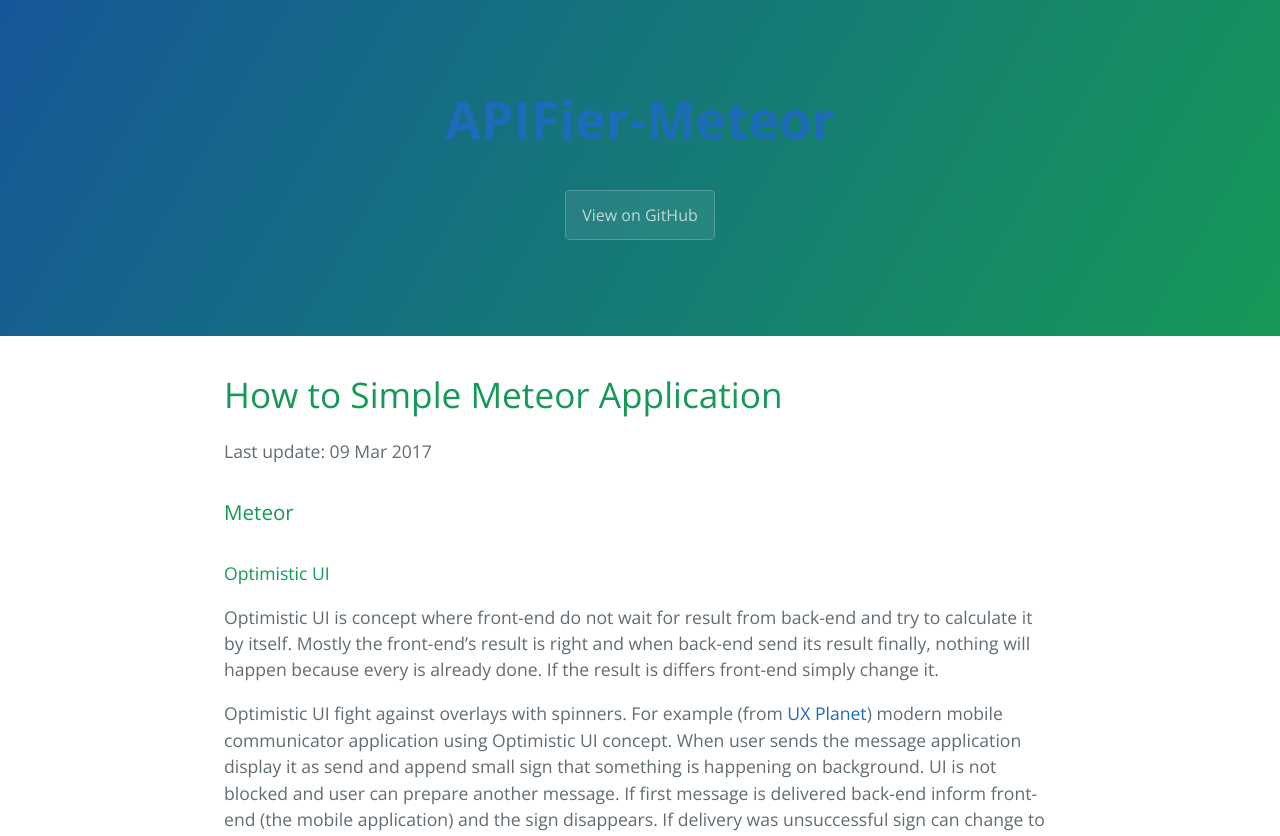
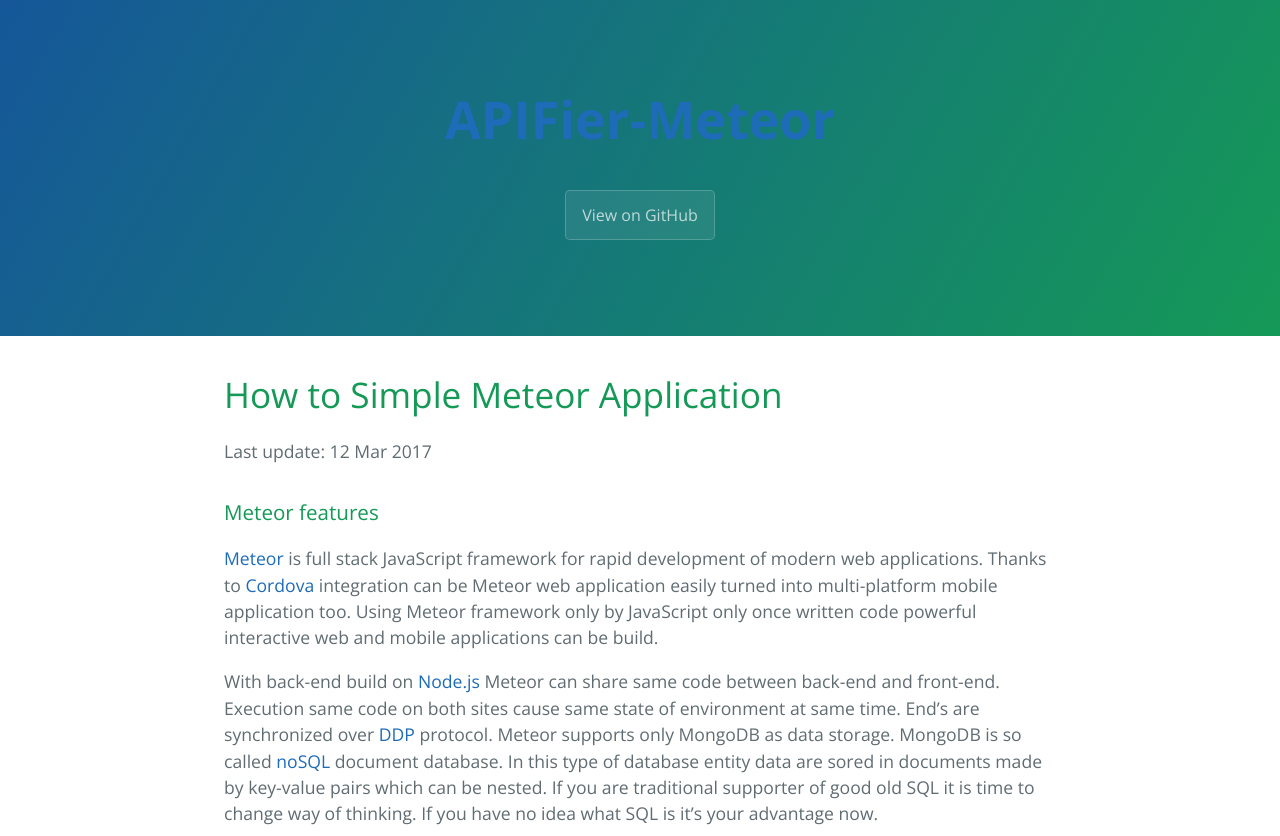
Before and after one commit to kachna/APIFier-Meteor, a Jekyll site: the page built from docs/_posts/2017-03-09-how-to-build-simple-meteor-application.md, in a window 1280 px wide and 1400 px high. Shown: the top 836 px of the window. Built offline with Jekyll 4.4.1, drawn with Linux system fonts in a browser that asks for light colours; the repository's description, which GitHub fills in, is left out; some of the changed text lies outside the part shown.

Commit message:
Meteor-app: install and run added

```diff
--- a/docs/_posts/2017-03-09-how-to-build-simple-meteor-application.md
+++ b/docs/_posts/2017-03-09-how-to-build-simple-meteor-application.md
@@ -1,13 +1,17 @@
 ---
-date: 2017-03-09
+date: 2017-03-12
 title: How to Simple Meteor Application
 layout: post
 ---
 
-### Meteor
+### Meteor features
+[Meteor](http://www.meteor.com) is full stack JavaScript framework for rapid development of modern web applications. Thanks to [Cordova](https://cordova.apache.org/) integration can be Meteor web application easily turned into multi-platform mobile application too. Using Meteor framework only by JavaScript only once written code  powerful interactive web and mobile applications can be build.
+
+
+With back-end build on [Node.js](https://nodejs.org/en/) Meteor can share same code between back-end and front-end. Execution same code on both sites cause same state of environment at same time. End's are synchronized over [DDP](https://github.com/meteor/meteor/blob/master/packages/ddp/DDP.md) protocol. Meteor supports only MongoDB as data storage. MongoDB is so called [noSQL](https://en.wikipedia.org/wiki/NoSQL) document database. In this type of database entity data are sored in documents made by key-value pairs which can be nested. If you are traditional supporter of good old SQL it is time to change way of thinking. If you have no idea what SQL is it's your advantage now.
 
 #### Optimistic UI
-Optimistic UI is concept where front-end do not wait for result from back-end and try to calculate it by itself. Mostly the front-end's result is right and when back-end send its result finally, nothing will happen because every is already done. If the result is differs front-end simply change it.
+Optimistic UI is concept where front-end do not wait for result from back-end and try to calculate it by itself. Mostly the front-end's result is right and when back-end send its result finally, nothing will happen because everything is done already. If the result is differs front-end simply change it.
 
 Optimistic UI fight against overlays with spinners. For example (from [UX Planet](https://uxplanet.org/optimistic-1000-34d9eefe4c05)) modern mobile communicator application using Optimistic UI concept. When user sends the message application display it as send and append small sign that something is happening on background. UI is not blocked and user can prepare another message. If first message is delivered back-end inform front-end (the mobile application) and the sign disappears. If delivery was unsuccessful sign can change to exclamation mark sign and user knows that there were problem.
 
@@ -16,4 +20,28 @@
 
 What is most exciting on Optimistic UI is form fillings. Remember the corporates software usually based on some Java application servers where you fill a field and have to wait until server confirm, that field is filled right and value properly saved and after all of that than you can change another field? So much pain! Optimistic UI do not block anything. It sends changes to back-end as you do them. If server's result differs from front-end's one or it is not confirmed (delivered, saved) UI just warn the user to solve that somehow. No more waiting!
 
-Meteor has advantage in using Optimistic UI because it has back-end and front-end written in JavaScript. So *the code* (for validation of input or calculation of something and so) is written once and it runs on server and on client too. So the server and client calculate the result same way only available data (server has direst access to database) differs. This *once written code* connected with identical *calculation sequence* saves time and lot of stress.
+Meteor has advantage in using Optimistic UI because it has back-end and front-end written in JavaScript. The *code* (for validation of input or calculation of something and so) is written once and it runs on server and on client too. So the server and client calculate the result same way only available data (server has direst access to database) differs. This *once written code* connected with identical *calculation sequence* saves time and lot of stress.
+
+
+### Meteor tutorial
+
+Before building any project in Meteor it is good to start with their [step by step tutorial](https://www.meteor.com/tutorials/blaze/creating-an-app). It describes all basic concepts and framework's structure on simple TODOs application. Tutorial provide all necessary information for future work.
+
+### Building the Aggregator
+
+Back to code. Because you finished simple [TODOs tutorial](https://www.meteor.com/tutorials/blaze/creating-an-app) you should have everything ready for work. If you did somehow skip it jump to [Quick start](https://guide.meteor.com/#quickstart) section of [Meteor Guide](https://guide.meteor.com/) (another great source). Now you are ready to create application:
+
+    meteor create aggregator
+
+Some Meteor's npm package downloading fallows. [npm](https://www.npmjs.com/) (Node.js package manager) is JavaScript package manager for organizing and distributing code. When application is created Meteor should suggests to you:
+
+    To run your new app:
+      cd aggregator
+      meteor npm install
+      meteor
+
+So fallow the lead. After all that open your favorite web browser and visit
+
+    http://localhost:3000/
+
+![Meteor fresh new applicaiton screen]({{ site.github.url }}/assets/img/screenshots/meteor-welcome.jpg)
```
Also changed, not shown: docs/index.md (+1 -1 lines), docs/assets/img/screenshots/meteor-welcome.jpg (added).
